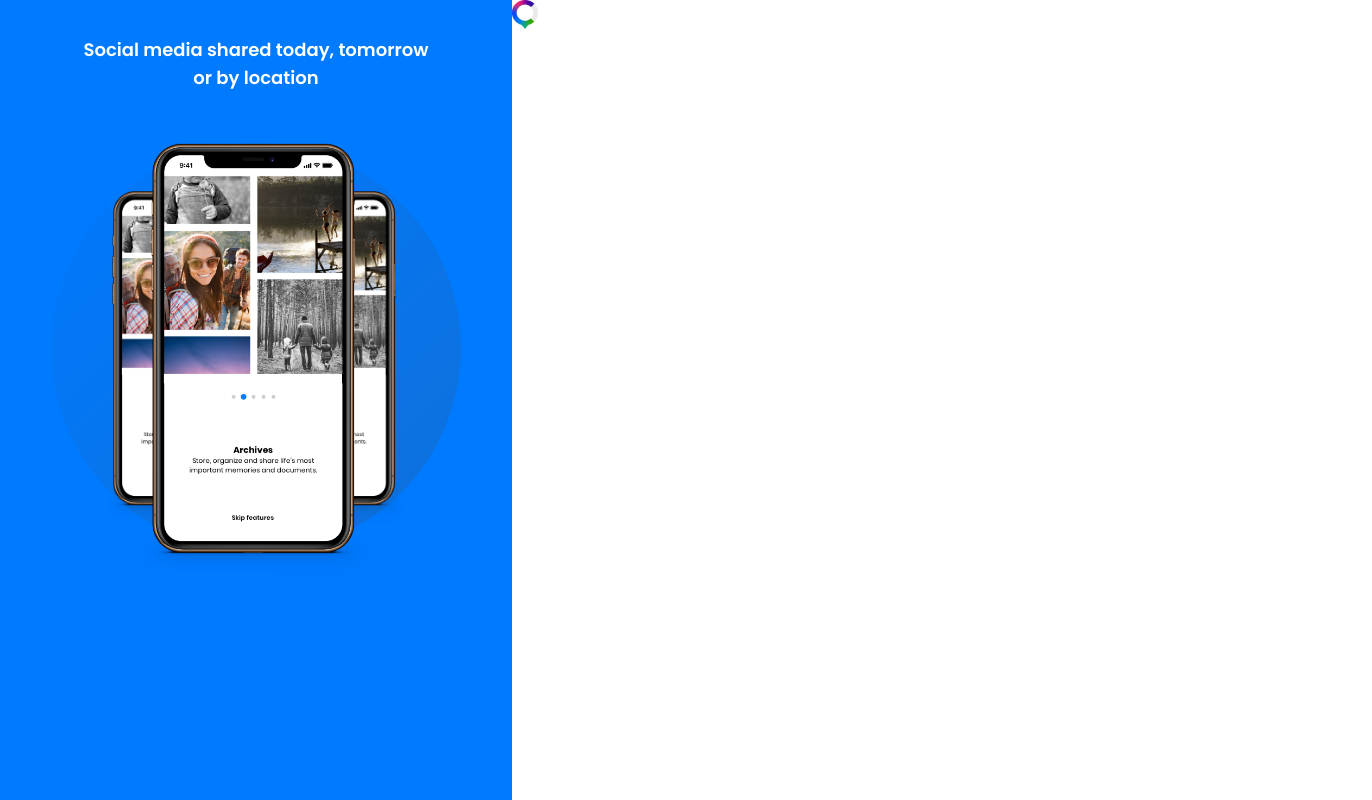
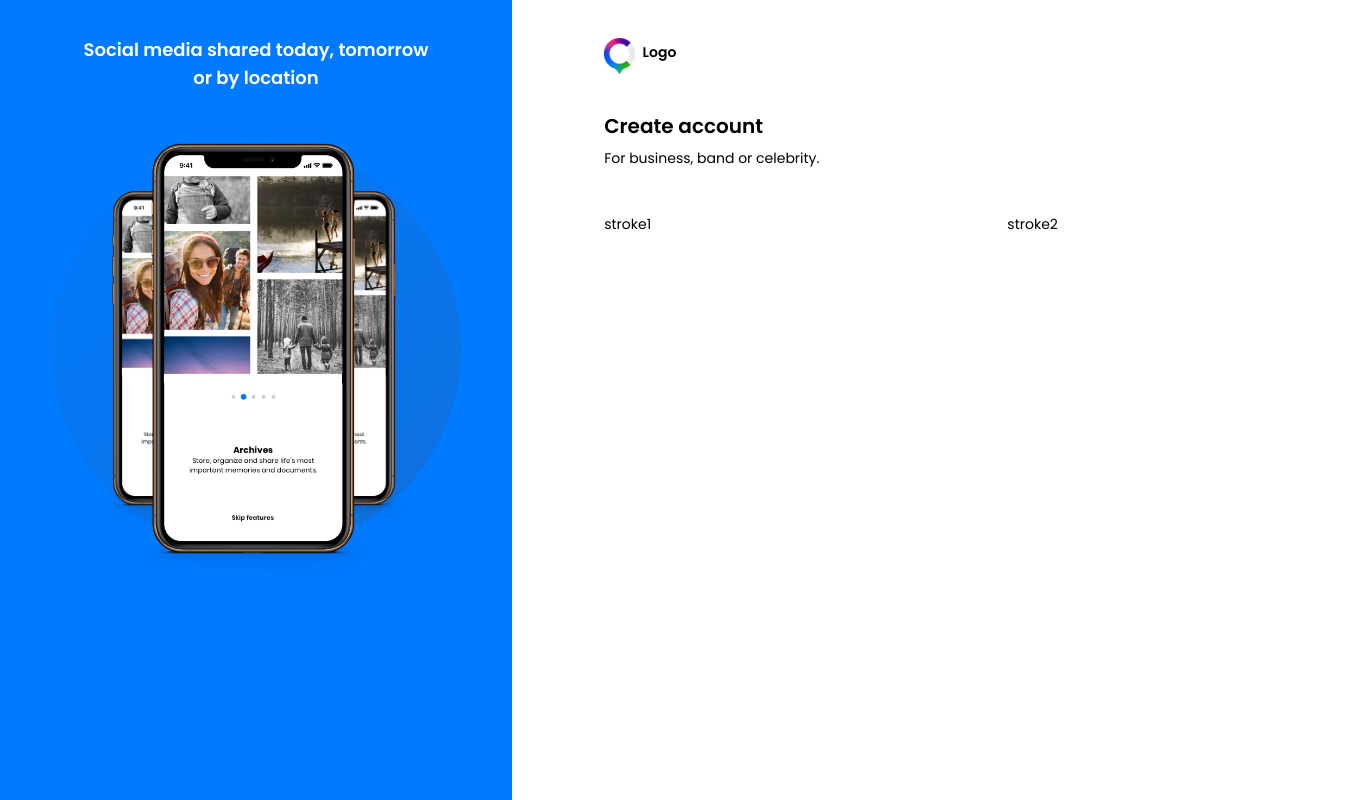
Before and after one commit to RuslanHale/form2create_account, a website: page index.html in a window 1280 px wide. Shown: the whole page, 1372 px wide, since content can reach past the window. Drawn offline with nearby package versions, Linux system fonts and the light colour scheme; files that its build step writes are made by us from their sources.

Commit message:
finish logo, start table of inputs

```diff
--- a/index.html
+++ b/index.html
@@ -16,13 +16,13 @@
   </head>
 
   <body>
-    <div title="main" class="flex">
+    <div title="main" class="flex font-poppins">
       <div
         title="left"
         class="col-span-1 h-screen w-2/5 bg bg-left bg-[#007AFF]"
       >
         <div
-          class="font-semibold font-poppins text-center mt-[7%] 2xl:text-2xl lg:text-lg sm:text-sm text-xs text-white"
+          class="font-semibold text-center mt-[7%] 2xl:text-2xl lg:text-lg sm:text-sm text-xs text-white"
         >
           Social media shared today, tomorrow<br />or by location
         </div>
@@ -49,12 +49,23 @@
           </div>
         </div>
       </div>
-      <div title="right" class="">
-        <div title="window">
-          <div title="logo">
-            <img src="/icon.png" alt="phone_1" class="absolute w-[2%] h-auto" />
+      <div title="right" class="col-span-2 h-screen w-3/5">
+        <div title="window" class="container mx-[12%] mt-[5%] text-sm">
+          <div title="logo" class="flex items-center gap-x-[1%]">
+            <img src="/icon.png" alt="phone_1" class="w-[4%] h-auto" />
+            <p class="font-semibold -mt-[1%]">Logo</p>
           </div>
-          <div title="input "></div>
+          <div title="short description" class="object-contain mt-[5%]">
+            <p class="font-semibold text-xl">Create account</p>
+            <p class="py-[1%]">For business, band or celebrity.</p>
+          </div>
+          <div
+            title="input"
+            class="grid grid-cols-2 gap-[5%] object-contain mt-[5%] grid-flow-col"
+          >
+            <div>stroke1</div>
+            <div>stroke2</div>
+          </div>
           <div title="buttons">
             <div></div>
             <div></div>
```
